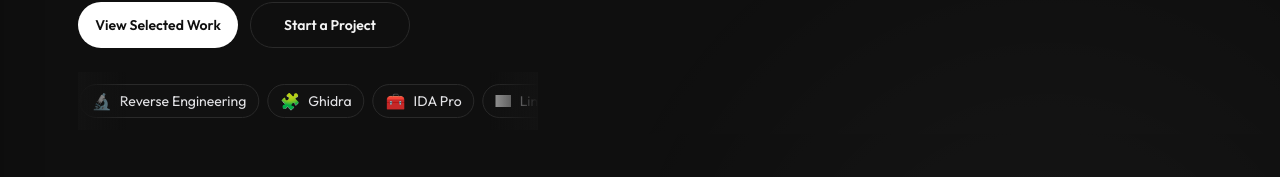
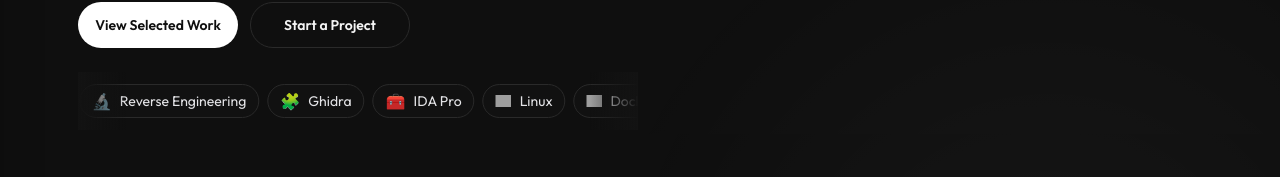
Before and after one commit to HLab-Haeyul/HLab-Web, a Vue app: page /en in a window 1280 px wide. Shown: the part 526-703 px from the top of the page. Built offline with nearby package versions, Linux system fonts and the light colour scheme; grey boxes are pictures that could not be loaded; the HTML template or start-up script is replaced by a standard one.

Commit message:
feat(#3) : 기술 스택 바 가로 폭 확대

```diff
--- a/src/views/PortfolioView.vue
+++ b/src/views/PortfolioView.vue
@@ -240,7 +240,7 @@ watch(
                 {{ copy.secondaryCta }}
               </a>
             </div>
-            <div :class="isAppLayout ? 'mt-5' : 'mt-6 w-full max-w-[460px]'">
+            <div :class="isAppLayout ? 'mt-5' : 'mt-6 w-full max-w-[520px] lg:max-w-[560px]'">
               <div class="relative overflow-hidden">
                 <div class="pointer-events-none absolute inset-y-0 left-0 z-10 w-12 bg-gradient-to-r from-[#131313] to-transparent"></div>
                 <div class="pointer-events-none absolute inset-y-0 right-0 z-10 w-12 bg-gradient-to-l from-[#131313] to-transparent"></div>
```
